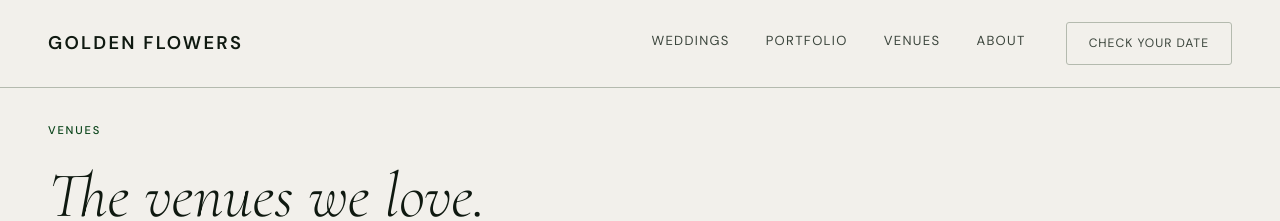
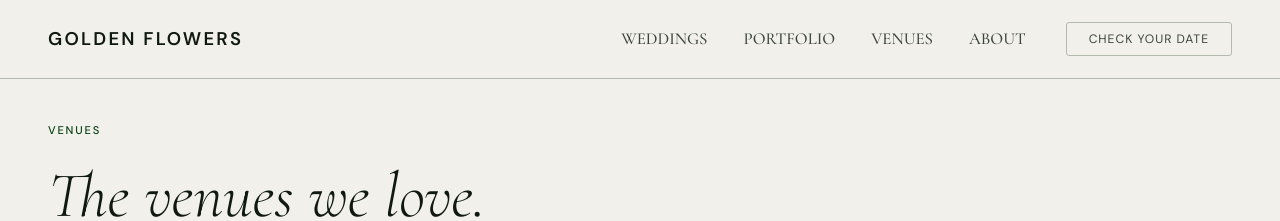
Before and after one commit to jshplhm/goldenflowers, a Jekyll site: the page built from venues/index.md, in a window 1280 px wide. Shown: the top 221 px of the page. Built offline with Jekyll 4.4.1, drawn with Linux system fonts in a browser that asks for light colours.

Commit message:
Nav: Cormorant caps links + fix vertical alignment of the 3 bar elements
- .nav-links: Cormorant Garamond (matches the hero display face), uppercase,
  standard letter-spacing (reverts the .1em); upright roman
- Balance link vertical padding + unify line-heights so the logo, links, and
  CTA are optically centered (align-items:center was centering boxes, not text)
- .nav-cta line-height:1; bump style.css cache-bust v=43 -> v=44

Co-Authored-By: Claude Opus 4.8 <noreply@anthropic.com>

```diff
--- a/_layouts/default.html
+++ b/_layouts/default.html
@@ -13,7 +13,7 @@
   <link rel="preconnect" href="https://fonts.googleapis.com">
   <link rel="preconnect" href="https://fonts.gstatic.com" crossorigin="">
   <link href="https://fonts.googleapis.com/css2?family=Cormorant+Garamond:ital,wght@0,300;0,400;0,500;1,300;1,400;1,600&family=DM+Sans:opsz,wght@9..40,300;9..40,400;9..40,500;9..40,600;9..40,700&display=swap" rel="stylesheet">
-  <link rel="stylesheet" href="{{ site.baseurl }}/assets/css/style.css?v=43">
+  <link rel="stylesheet" href="{{ site.baseurl }}/assets/css/style.css?v=44">
 
   {% seo title=false %}
 
--- a/assets/css/style.css
+++ b/assets/css/style.css
@@ -145,14 +145,17 @@ body { padding-top: var(--nav-h); }
 .nav-menu { display: none; }
 .nav-links { display: flex; gap: 36px; }
 .nav-links a {
-  font-family: var(--f-b); font-size: .82rem;
-  letter-spacing: .1em; text-transform: uppercase;
+  font-family: var(--f-d); font-size: 1.05rem; font-weight: 500;
+  letter-spacing: normal; text-transform: uppercase;
+  line-height: 1;
   color: var(--fg2); transition: color .2s;
   position: relative;
 }
 .nav-links a:hover { color: var(--fg); }
-/* underline indicator on top-level items only (not dropdown links) */
-.nav-links > a, .nav-dd > a { padding-bottom: 4px; }
+/* underline indicator on top-level items only (not dropdown links).
+   Symmetric vertical padding so the link text stays optically centered
+   against the logo + CTA (align-items:center centers the box, not the text). */
+.nav-links > a, .nav-dd > a { padding-top: 4px; padding-bottom: 4px; }
 .nav-links > a::after, .nav-dd > a::after {
   content: ''; position: absolute; bottom: 0; left: 0;
   width: 0; height: 1px; background: currentColor;
@@ -165,7 +168,7 @@ body { padding-top: var(--nav-h); }
 /* current venue inside the dropdown: subtle highlight (but not the "All venues" link) */
 .nav-dd-menu a.active:not(.nav-dd-all) { background: var(--bg2); color: var(--fg); }
 .nav-cta {
-  font-family: var(--f-b); font-size: .76rem;
+  font-family: var(--f-b); font-size: .76rem; line-height: 1;
   letter-spacing: .08em; text-transform: uppercase;
   border: 1px solid var(--bor); color: var(--fg2);
   padding: 10px 22px; transition: all .2s; border-radius: var(--radius-btn);
```
